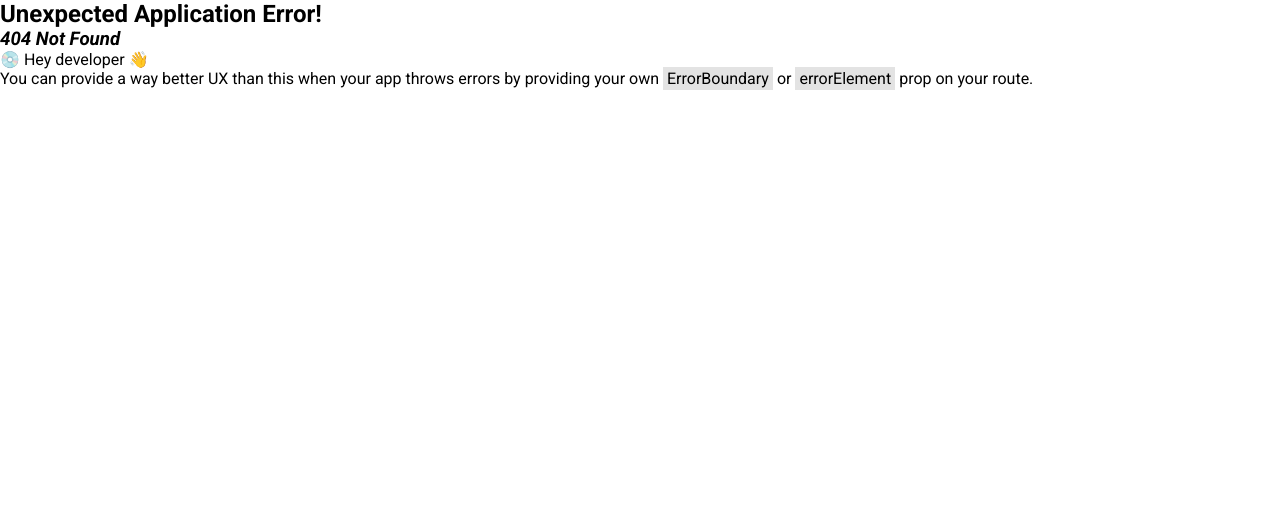
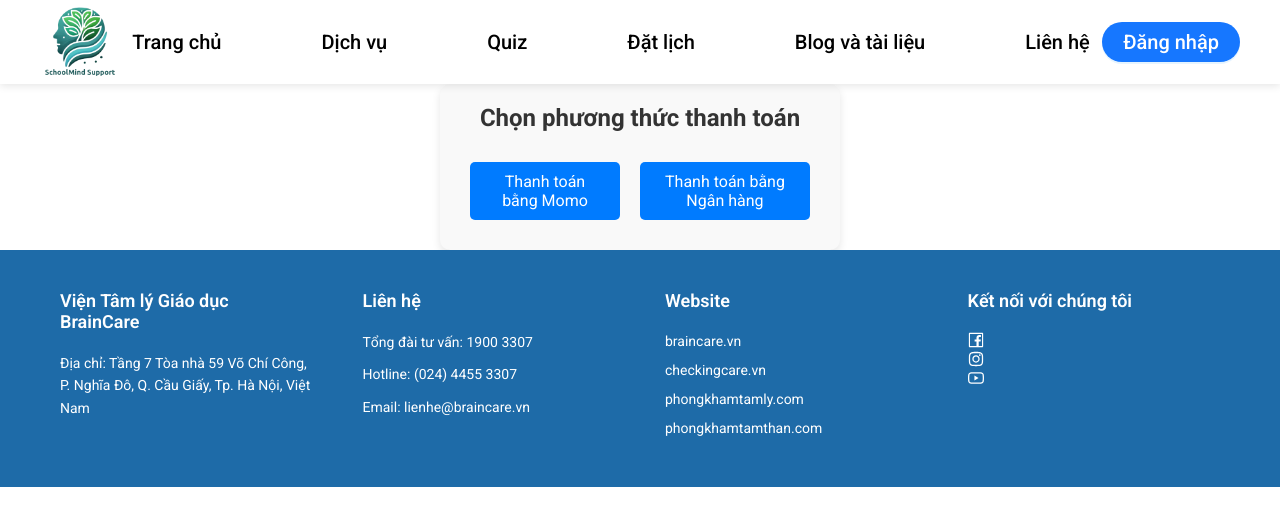
Before and after one commit to KhietNDL/SWT-3, a React (Vite) app: page /payment in a window 1280 px wide. Before the commit this address had no page. Shown: the top 526 px of the page. Built offline with nearby package versions, Linux system fonts and the light colour scheme.

Commit message:
xu ly so so

```diff
--- a/src/App.tsx
+++ b/src/App.tsx
@@ -24,9 +24,9 @@ import OrderDetailPage from "./pages/OrderDetail";
 import ManagePage from "./pages/Manager";
 import RequireManager from "./components/RequireManager";
 import Psychologist from "./pages/Psychologist";
-
 import SurveyTypeManagementPage from "./pages/SurveyTypeManagement";
 import SurveyManagementPage from "./pages/SurveyManagement";
+import PaymentPage from "./pages/Payment";
 
 const router = createBrowserRouter([
   {
@@ -50,7 +50,6 @@ const router = createBrowserRouter([
       { path: "dich-vu", element: <ProgramPage /> },
       { path: "danh-gia/:id", element: <ProgramDetail /> },
       { path: "reset-password", element: <ResetPassword /> },
-
       { path: "manage/SurveyTypeManagement", element: <SurveyTypeManagementPage /> },
       { path: "manage/survey-management/:surveyTypeId", element: <SurveyManagementPage /> },
       {
@@ -63,6 +62,7 @@ const router = createBrowserRouter([
       },
       { path: "Psycologist", element: <Psychologist /> },
       { path: "order-detail/:id", element: <OrderDetailPage /> },
+      { path: "payment", element: <PaymentPage /> },
     ],
   },
 ]);
--- a/src/components/AdminSidebar/index.tsx
+++ b/src/components/AdminSidebar/index.tsx
@@ -10,7 +10,7 @@ import { useDispatch } from "react-redux";
 import { useNavigate } from "react-router-dom";
 import { logout } from "../../redux/features/userSlice";
 const Sidebar = () => {
-  const [activePage, setActivePage] = useState();
+  const [activePage, setActivePage] = useState<string | null>(null);
   const dispatch = useDispatch();
   const navigate = useNavigate();
 
--- a/src/components/OrderDetail/OrderDetail.tsx
+++ b/src/components/OrderDetail/OrderDetail.tsx
@@ -48,7 +48,9 @@ const OrderDetail: React.FC = () => {
 
   // Xử lý điều hướng khi xác nhận đơn hàng
   const handleConfirm = () => {
-    navigate(`/order-detail/${order.id}`);
+    console.log("handleConfirm function called");  // Add this line to verify the function is called
+    console.log("Navigating to payment page");  // Add this line to verify the function is called
+    navigate(`/payment`);  // Ensure this navigation is correct
   };
 
   return (
--- /dev/null
+++ b/src/components/Payment/Payment.scss
@@ -0,0 +1,55 @@
+.payment-container {
+  display: flex;
+  flex-direction: column;
+  align-items: center;
+  padding: 20px;
+  background-color: #f9f9f9;
+  border-radius: 10px;
+  box-shadow: 0 4px 8px rgba(0, 0, 0, 0.1);
+  max-width: 400px;
+  margin: 0 auto;
+}
+
+.payment-container h2 {
+  margin-bottom: 20px;
+  color: #333;
+}
+
+.payment-buttons {
+  display: flex;
+  justify-content: space-around;
+  width: 100%;
+}
+
+.payment-container button {
+  margin: 10px;
+  padding: 10px 20px;
+  font-size: 16px;
+  cursor: pointer;
+  border: none;
+  border-radius: 5px;
+  background-color: #007bff;
+  color: white;
+  transition: background-color 0.3s ease;
+}
+
+.payment-container button:hover {
+  background-color: #0056b3;
+}
+
+.qr-code-container {
+  margin-top: 20px;
+  text-align: center;
+}
+
+.qr-code-container h3 {
+  margin-bottom: 10px;
+  color: #555;
+}
+
+.qr-code-container img {
+  width: 200px;
+  height: 200px;
+  border: 1px solid #ddd;
+  border-radius: 10px;
+}
--- /dev/null
+++ b/src/components/Payment/Payment.tsx
@@ -0,0 +1,38 @@
+import React, { useState } from "react";
+import { useNavigate } from "react-router-dom";
+import "./Payment.scss";
+
+const Payment: React.FC = () => {
+  const [selectedMethod, setSelectedMethod] = useState<string | null>(null);
+  const navigate = useNavigate();
+
+  const handlePayment = (method: string) => {
+    setSelectedMethod(method);
+    // Placeholder for API call
+    console.log(`Processing payment with ${method}`);
+    // After payment processing, navigate to a success page or order summary
+    // navigate(`/payment-success`);
+  };
+
+  return (
+    <div className="payment-container">
+      <h2>Chọn phương thức thanh toán</h2>
+      <div className="payment-buttons">
+        <button onClick={() => handlePayment("Momo")}>Thanh toán bằng Momo</button>
+        <button onClick={() => handlePayment("Bank")}>Thanh toán bằng Ngân hàng</button>
+      </div>
+
+      {selectedMethod && (
+        <div className="qr-code-container">
+          <h3>Quét mã QR để thanh toán bằng {selectedMethod}</h3>
+          <img
+            src={selectedMethod === "Momo" ? "/assets/momo-qr.png" : "/assets/bank-qr.png"}
+            alt={`QR code for ${selectedMethod}`}
+          />
+        </div>
+      )}
+    </div>
+  );
+};
+
+export default Payment;
--- /dev/null
+++ b/src/pages/Payment/index.tsx
@@ -0,0 +1,15 @@
+import Header from "../../components/Header";
+import Footer from "../../components/Footer";
+import Payment from "../../components/Payment/Payment";  // Ensure this import is correct
+
+function PaymentPage() {  // Ensure the component name is correct
+  return (
+    <div>
+      <Header />
+      <Payment />
+      <Footer />
+    </div>
+  );
+}
+
+export default PaymentPage;
```
Also changed, not shown: src/pages/OrderDetail/index.tsx (line endings or trailing spaces).
